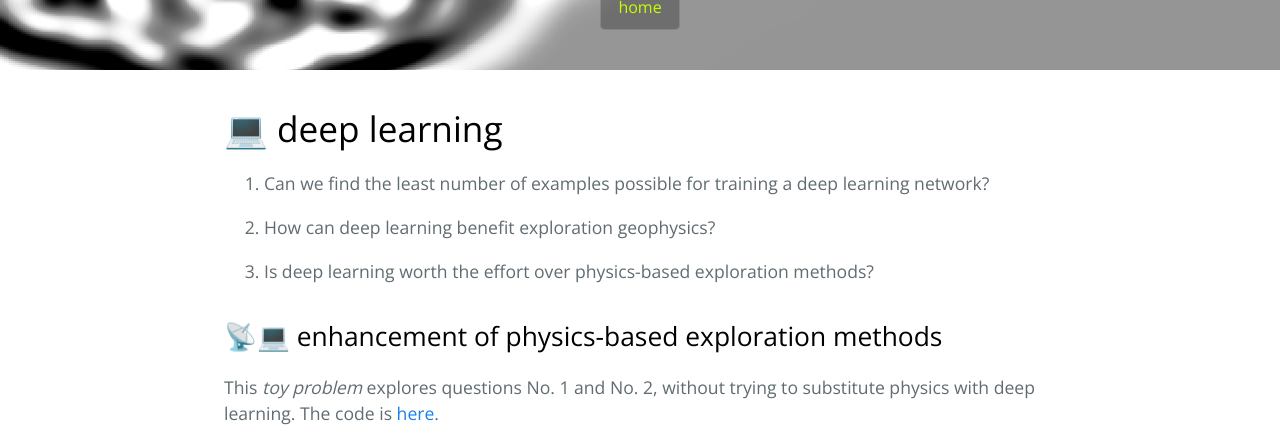
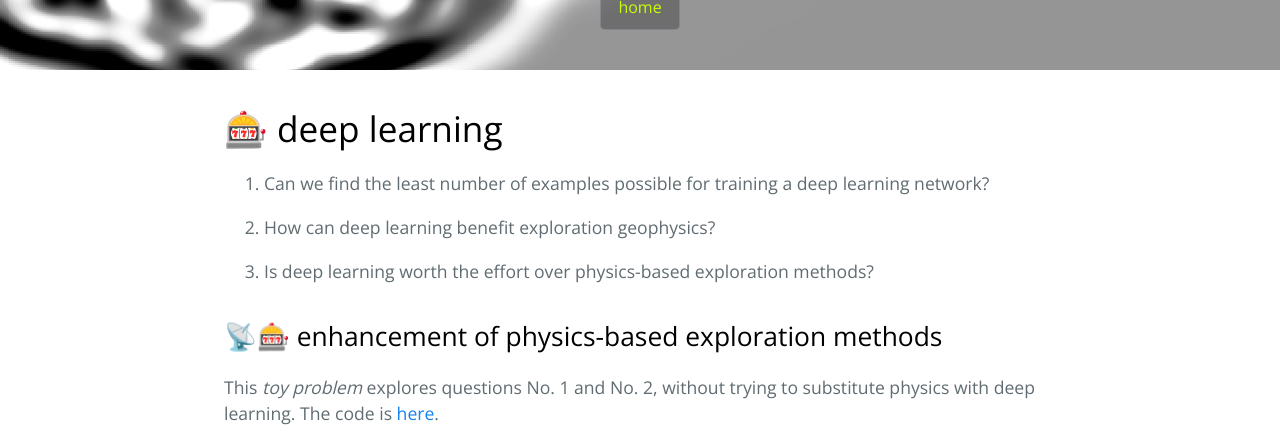
Before and after one commit to diegozain/diegozain.github.io, a Jekyll site: the page built from machine-learning.md, in a window 1280 px wide and 900 px high. Shown: the part 305-746 px from the top of the window. Built offline with Jekyll 4.4.1, drawn with Linux system fonts in a browser that asks for light colours; our own code applies the rules of GitHub Pages for plain Markdown files.

```diff
--- a/machine-learning.md
+++ b/machine-learning.md
@@ -2,7 +2,7 @@
 layout: default
 ---
 
-# 💻 deep learning
+# 🎰 deep learning
 
 1. Can we find the least number of examples possible for training a deep learning network?
 
@@ -10,7 +10,7 @@ layout: default
 
 1. Is deep learning worth the effort over physics-based exploration methods?
 
-## 📡💻 enhancement of physics-based exploration methods
+## 📡🎰 enhancement of physics-based exploration methods
 
 This _toy problem_ explores questions No. 1 and No. 2, without trying to substitute physics with deep learning. The code is [here](https://github.com/diegozain/alles/tree/master/projects/deep-learning/pic2pic).
 
```
